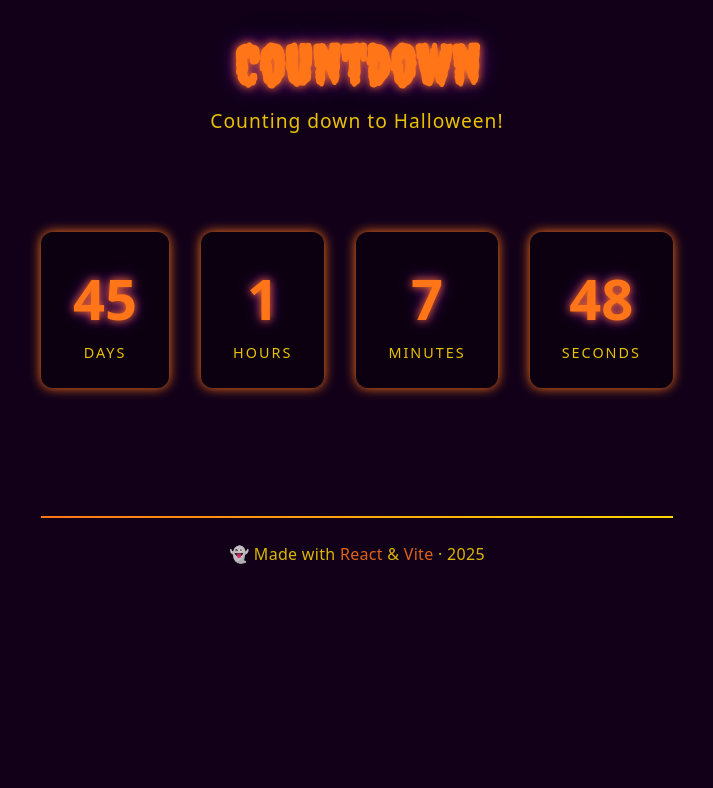
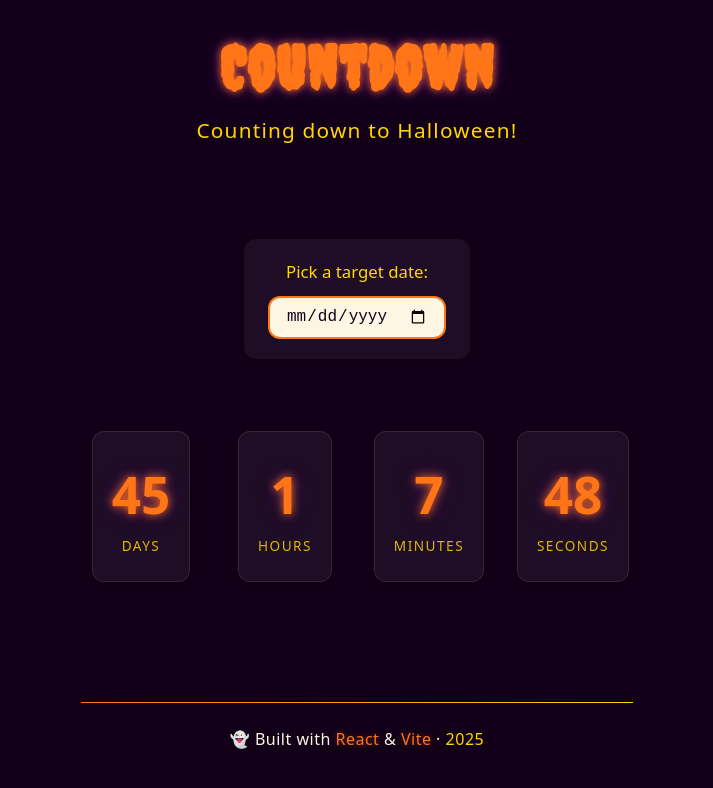
Before and after one commit to mcckyle/the-countdown, a React (Vite) app: page / in a window 1280 px wide. Shown: the top 788 px of the page, without its empty margins (283-996 px from the left). Built offline with nearby package versions, Linux system fonts and the light colour scheme.

Commit message:
App.jsx: Implement a date picker.

```diff
--- a/src/App.css
+++ b/src/App.css
@@ -1,7 +1,7 @@
 /* Filename: App.css */
 
-/* Root Layout Styles. */
-#root
+/* App Container Styles. */
+.app
 {
     display: flex;
     flex-direction: column;
@@ -19,8 +19,90 @@ main
 {
     flex: 1;
     display: flex;
+    flex-direction: column;
     justify-content: center;
     align-items: center;
 
     padding: 2rem 0;
+    gap: 2rem;
 }
+
+/* Countdown Date Picker Styles. */
+.date-picker
+{
+    display: flex;
+    flex-direction: column;
+    align-items: center;
+    gap: 0.75rem;
+
+    background: rgba(255, 255, 255, 0.05);
+    padding: 1.25rem 1.5rem;
+    border-radius: var(--radius);
+    box-shadow: 0 0 10px rgba(0, 0, 0, 0.4);
+
+    animation: fadeIn 1s ease-in-out;
+}
+
+.date-label
+{
+    font-size: 1.05rem;
+    font-weight: 500;
+    color: var(--color-highlight);
+}
+
+/* Custom Date Input Styles. */
+.date-input
+{
+    padding: 0.6rem 1rem;
+    border: 2px solid var(--color-accent);
+    border-radius: var(--radius);
+    font-size: 1rem;
+    color: var(--color-bg);
+    background: var(--color-text);
+    cursor: pointer;
+
+    transition: border-color var(--transition), box-shadow var(--transition), transform var(--transition);
+}
+
+.date-input:hover
+{
+    border-color: var(--color-highlight);
+    transform: translateY(-2px);
+}
+
+.date-input:focus
+{
+    outline: none;
+    border-color: var(--color-secondary);
+    box-shadow: 0 0 8px var(--color-secondary);
+}
+
+/* Fade-in Animation Styles. */
+@keyframes fadeIn
+{
+    from
+    {
+        opacity: 0;
+        transform: translateY(8px);
+    }
+
+    to
+    {
+        opacity: 1;
+        transform: translateY(0);
+    }
+}
+
+/* Root Layout Styles. */
+/* #root
+{
+ display: flex;
+ flex-direction: column;
+ min-height: 100vh;
+
+ max-width: 960px;
+ margin: 0 auto;
+ padding: 2rem;
+
+ text-align: center;
+} */
--- a/src/App.jsx
+++ b/src/App.jsx
@@ -1,8 +1,9 @@
 //Filename: App.jsx
 //Author: Kyle McColgan
-//Date: 14 September 2025
+//Date: 18 September 2025
 //Description: This file contains the entry component for the Countdown React project.
 
+import { useState } from "react";
 import Countdown from "./components/Countdown/Countdown.jsx";
 import Header from "./components/Header/Header.jsx";
 import Footer from "./components/Footer/Footer.jsx";
@@ -10,12 +11,41 @@ import './App.css';
 
 function App()
 {
+  //Default date = Halloween 🎃
+  const [targetDate, setTargetDate] = useState("2025-10-31T00:00:00");
+
+  const today = new Date().toISOString().split("T")[0];
+
+  const handleDateChange = (e) => {
+    const pickedDate = e.target.value;
+
+    if (pickedDate)
+    {
+        setTargetDate(`${pickedDate}T00:00:00`);
+    }
+  };
+
     return (
       <div className="app">
        <Header />
+
        <main>
-         <Countdown targetDate="2025-10-31T00:00:00" />
+         <section className="date-picker" aria-labelledby="date-picker-label">
+           <label id="date-picker-label" htmlFor="countdown-date" className="date-label">
+             Pick a target date:
+           </label>
+           <input
+             type="date"
+             id="countdown-date"
+             min={today}
+             onChange={handleDateChange}
+             className="date-input"
+           />
+         </section>
+
+         <Countdown targetDate={targetDate} />
        </main>
+
        <Footer />
       </div>
     );
--- a/src/components/Countdown/Countdown.css
+++ b/src/components/Countdown/Countdown.css
@@ -1,50 +1,77 @@
 /* Filename: Countdown.css */
 
+/* Countdown Container Styles. */
 .countdown
 {
-    display: flex;
-    flex-wrap: wrap;
-    justify-content: center;
-    align-items: center;
-
-    gap: 2rem;
-    margin: 2rem 0;
+    display: grid;
+    grid-template-columns: repeat(auto-fit, minmax(120px, 1fr));
+    gap: 1.5rem;
+    margin: 2.5rem auto;
+    width: 100%;
+    max-width: 700px;
+    justify-items: center;
 }
 
+/* Time Box Styles. */
 .time-box
 {
-    background: rgba(0, 0, 0, 0.35);
-    padding: 1.5rem 2rem;
+    background: rgba(255, 255, 255, 0.05);
+    padding: 1.5rem 1.2rem;
     border-radius: var(--radius);
-    box-shadow: 0 0 12px var(--color-accent);
+    border: 1px solid rgba(255, 255, 255, 0.1);
+
+    box-shadow: 0 4px 12px rgba(0, 0, 0, 0.35);
+    text-align: center;
 
     transition: transform var(--transition), box-shadow var(--transition);
 }
 
 .time-box:hover
 {
-    transform: translateY(-6px);
-    box-shadow: 0 0 20px var(--color-highlight);
+    transform: translateY(-6px) scale(1.03);
+    box-shadow: 0 6px 18px rgba(255, 117, 24, 0.5);
 }
 
+/* Time Value Styles. */
 .time-value
 {
     display: block;
-    font-size: clamp(2.5rem, 6vw, 3.5rem);
+    font-size: clamp(2.2rem, 5vw, 3.2rem);
     font-weight: 700;
     color: var(--color-accent);
 
     text-shadow:
-      0 0 8px var(--color-accent),
-      0 0 15px var(--color-secondary);
+      0 0 10px var(--color-accent),
+      0 0 20px rgba(106, 13, 173, 0.6);
 }
 
+/* Time Label Styles. */
 .time-label
 {
-    margin-top: 0.5rem;
-    font-size: 0.9rem;
+    margin-top: 0.4rem;
+    font-size: 0.85rem;
     text-transform: uppercase;
-    letter-spacing: 2px;
+    letter-spacing: 1.5px;
     color: var(--color-highlight);
-    opacity: 0.9;
+    opacity: 0.85;
 }
+
+/* Past Date Message Styling. */
+.countdown.past
+{
+    display: flex;
+    justify-content: center;
+    align-items: center;
+    min-height: 180px;
+}
+
+.past-message
+{
+    font-size: clamp(1.3rem, 2.2vw, 1.6rem);
+    font-weight: 600;
+    color: var(--color-highlight);
+
+    text-shadow:
+      0 0 6px var(--color-accent),
+      0 0 14px var(--color-secondary);
+}
--- a/src/components/Countdown/Countdown.jsx
+++ b/src/components/Countdown/Countdown.jsx
@@ -1,6 +1,6 @@
 //Filename: Countdown.jsx
 //Author: Kyle McColgan
-//Date: 15 September 2025
+//Date: 18 September 2025
 //Description: This file contains the parent component for the Countdown React project.
 
 import { useEffect, useState } from "react";
@@ -11,21 +11,35 @@ import "./Countdown.css"
 function Countdown({ targetDate })
 {
     const [timeLeft, setTimeLeft] = useState(getTimeRemaining(targetDate));
+    const [isPast, setIsPast] = useState(false);
 
     useEffect(() => {
         const timer = setInterval(() => {
-            setTimeLeft(getTimeRemaining(targetDate));
+            const remaining = getTimeRemaining(targetDate);
+
+            //Check if the date has already passed by...
+            const past = Object.values(remaining).every((value) => value <= 0);
+            setIsPast(past);
+            setTimeLeft(remaining);
         }, 1000);
+
         return () => clearInterval(timer);
     }, [targetDate]);
+
+    if (isPast)
+    {
+        return (
+            <section className="countdown past" aria-label="Countdown Timer">
+              <p className="past-message">That date has already passed.</p>
+            </section>
+        );
+    }
 
     return (
         <section className="countdown" aria-label="Countdown Timer">
             {["days", "hours", "minutes", "seconds"].map((unit) => (
                 <div key={unit} className="time-box">
-                <span className="time-value" aria-label={`${timeLeft[unit]} ${unit}`}>
-                  {timeLeft[unit]}
-                </span>
+                <span className="time-value">{timeLeft[unit]}</span>
                 <span className="time-label">{unit}</span>
                 </div>
             ))}
--- a/src/components/Footer/Footer.css
+++ b/src/components/Footer/Footer.css
@@ -1,12 +1,13 @@
 /* Filename: Footer.css */
 
+/* Footer Container Styles. */
 .footer
 {
-    margin-top: 4rem;
+    margin-top: 3rem;
     padding: 1.5rem 1rem;
     text-align: center;
 
-    border-top: 2px solid transparent;
+    border-top: 1.5px solid transparent;
     border-image: linear-gradient(
         90deg,
         var(--color-accent),
@@ -14,22 +15,34 @@
     );
     border-image-slice: 1;
 
-    animation: fadeInUp 1.2s ease-in-out;
+    animation: fadeInUp 1s ease both;
 }
 
+/* Footer Text Styles. */
 .footer-text
 {
     margin: 0;
-    font-size: clamp(0.85rem, 1vw + 0.4rem, 1rem);
+    font-size: clamp(0.85rem, 0.9vw + 0.4rem, 1rem);
     font-weight: 400;
-    color: var(--color-highlight);
-    opacity: 0.85;
-    letter-spacing: 0.3px;
+    color: var(--color-text);
+    opacity: 0.75;
+    letter-spacing: 0.5px;
+
+    animation: fadeInUp 1.2s ease both;
+    animation-delay: 0.2s;
 }
 
+/* Footer Highlights Styles. */
 .footer-text .highlight
 {
     color: var(--color-accent);
+    font-weight: 500;
+    text-shadow: 0 0 6px rgba(255, 117, 24, 0.4);
+}
+
+.footer-text .year
+{
+    color: var(--color-highlight);
     font-weight: 500;
 }
 
@@ -39,7 +52,7 @@
     from
     {
         opacity: 0;
-        transform: translateY(18px);
+        transform: translateY(15px);
     }
     to
     {
--- a/src/components/Footer/Footer.jsx
+++ b/src/components/Footer/Footer.jsx
@@ -10,8 +10,9 @@ function Footer()
     return (
         <footer className="footer">
           <p className="footer-text">
-            👻 Made with <span className="highlight">React</span> &{" "}
-            <span className="highlight">Vite</span> · {new Date().getFullYear()}
+            👻 Built with <span className="highlight">React</span> &{" "}
+            <span className="highlight">Vite</span> ·{" "}
+            <span className="year">{new Date().getFullYear()}</span>
           </p>
         </footer>
     );
--- a/src/components/Header/Header.css
+++ b/src/components/Header/Header.css
@@ -1,32 +1,38 @@
 /* Filename: Header.css */
 
+/* Header Container Styles. */
 .header
 {
     text-align: center;
-    margin-bottom: 2rem;
+    margin-bottom: 2.5rem;
 
-    animation: fadeInDown var(--transition);
+    animation: fadeInDown 0.8s ease both;
 }
 
+/* Header Title Styles. */
 .header-title
 {
     font-family: "Creepster", cursive;
-    font-size: clamp(2.5rem, 6vw, 3.5rem);
+    font-size: clamp(2.5rem, 6vw, 3.8rem);
     color: var(--color-accent);
-    margin: 0 0 0.5rem;
+    margin: 0 0 0.6rem;
+    letter-spacing: 1px;
 
     text-shadow:
-      0 0 10px var(--color-accent),
-      0 0 20px var(--color-secondary),
-      0 0 30px rgba(0, 0, 0, 0.6);
+      0 0 8px var(--color-accent),
+      0 0 18px rgba(106, 13, 173, 0.6);
 }
 
+/* Header Subtitle Styles. */
 .header-subtitle
 {
-    font-size: 1.2rem;
+    font-size: clamp(1rem, 2vw, 1.3rem);
     color: var(--color-highlight);
-    letter-spacing: 1px;
-    opacity: 0.9;
+    letter-spacing: 1.2px;
+    opacity: 0.85;
+
+    animation: fadeInUp 1s ease both;
+    animation-delay: 0.2s;
 }
 
 /* Fade-in Animation Styles. */
@@ -43,3 +49,17 @@
         transform: translateY(0px);
     }
 }
+
+@keyframes fadeInUp
+{
+    from
+    {
+        opacity: 0;
+        transform: translateY(15px);
+    }
+    to
+    {
+        opacity: 1;
+        transform: translateY(0px);
+    }
+}
--- a/src/index.css
+++ b/src/index.css
@@ -29,6 +29,7 @@
     padding: 0;
 }
 
+/* Base Layout Styles. */
 body
 {
     min-height: 100vh;
@@ -41,6 +42,20 @@ body
     text-align: center;
 
     transition: background var(--transition), color var(--transition);
+}
+
+h1, h2, h3
+{
+    font-weight: 700;
+    line-height: 1.2;
+    margin-bottom: 0.5em;
+}
+
+p
+{
+    margin-bottom: 1em;
+    font-size: 1.1rem;
+    color: var(--color-text);
 }
 
 /* Links Styles. */
@@ -56,19 +71,7 @@ a:hover
     color: var(--color-highlight);
 }
 
-h1, h2, h3
-{
-    font-weight: 700;
-    line-height: 1.2;
-    margin-bottom: 0.5em;
-}
-
-p
-{
-    margin-bottom: 1em;
-    font-size: 1.1rem;
-}
-
+/* Buttons Styles. */
 button
 {
     padding: 0.6em 1.2em;
```
